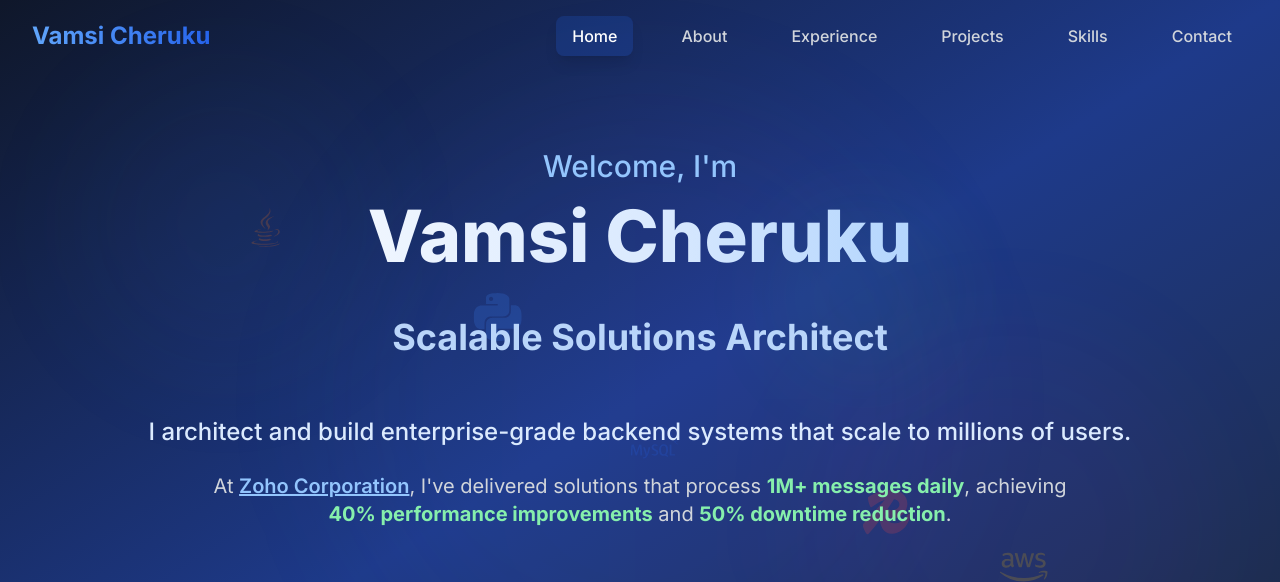
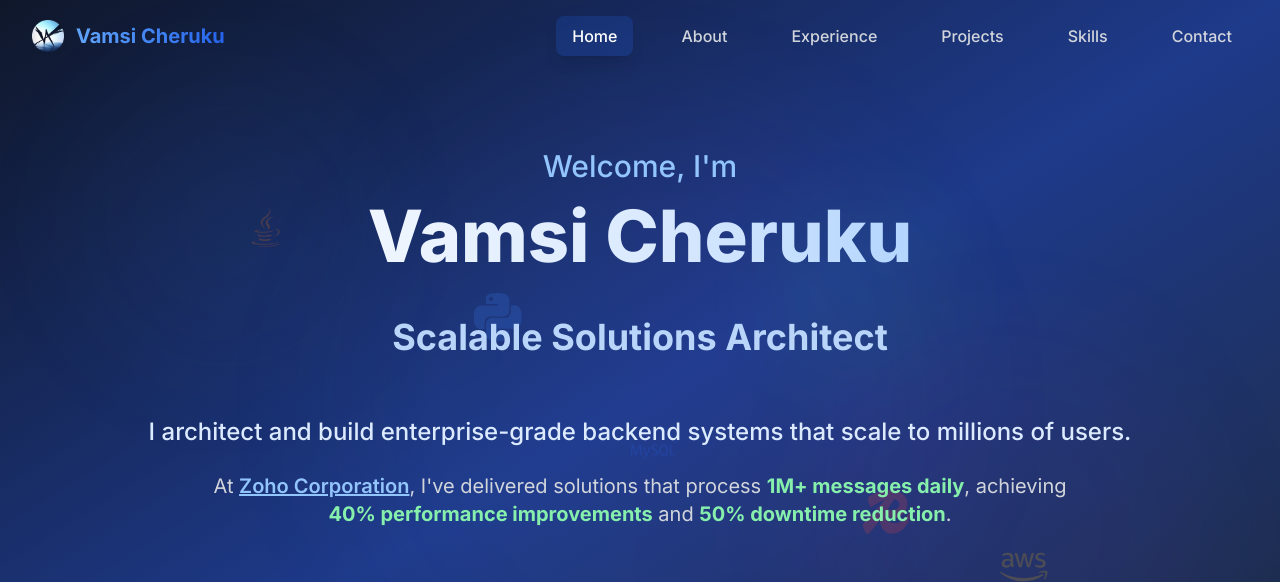
Before and after one commit to Vamsi-027/Portfolio, a React (Create React App) app: page / in a window 1280 px wide. Shown: the top 582 px of the page. Built offline with nearby package versions, Linux system fonts and the light colour scheme.

Commit message:
Icons updated

```diff
--- a/public/index.html
+++ b/public/index.html
@@ -2,10 +2,12 @@
 <html lang="en">
   <head>
     <meta charset="utf-8" />
-    <link rel="apple-touch-icon" sizes="180x180" href="/apple-touch-icon.png">
-    <link rel="icon" type="image/png" sizes="32x32" href="/favicon-32x32.png">
-    <link rel="icon" type="image/png" sizes="16x16" href="/favicon-16x16.png">
-    <link rel="manifest" href="/site.webmanifest">
+    <link rel="apple-touch-icon" sizes="180x180" href="%PUBLIC_URL%/apple-touch-icon.png">
+    <link rel="icon" type="image/png" sizes="32x32" href="%PUBLIC_URL%/favicon-32x32.png">
+    <link rel="icon" type="image/png" sizes="16x16" href="%PUBLIC_URL%/favicon-16x16.png">
+    <link rel="manifest" href="%PUBLIC_URL%/site.webmanifest">
+    <!-- Fallback favicon -->
+    <link rel="icon" href="%PUBLIC_URL%/favicon.ico" />
 
     <meta name="viewport" content="width=device-width, initial-scale=1" />
     <meta name="theme-color" content="#1e40af" />
--- a/src/components/Footer.js
+++ b/src/components/Footer.js
@@ -18,9 +18,16 @@ function Footer() {
         <div className="grid grid-cols-1 md:grid-cols-3 gap-8">
           {/* Brand Section */}
           <div className="space-y-4">
-            <h3 className="text-2xl font-bold bg-gradient-to-r from-blue-400 to-blue-600 bg-clip-text text-transparent">
-              Vamsi Cheruku
-            </h3>
+            <div className="flex items-center space-x-3">
+              <img
+                src="/logo.png"
+                alt="Vamsi Cheruku Logo"
+                className="w-8 h-8 rounded-lg shadow-sm"
+              />
+              <h3 className="text-2xl font-bold bg-gradient-to-r from-blue-400 to-blue-600 bg-clip-text text-transparent">
+                Vamsi Cheruku
+              </h3>
+            </div>
             <p className="text-gray-400 leading-relaxed">
               Backend Developer specializing in scalable web applications.
               Passionate about building robust systems that power modern applications
--- a/src/components/Header.js
+++ b/src/components/Header.js
@@ -59,13 +59,20 @@ function Header() {
           <div className="flex justify-between items-center py-4">
             {/* Logo */}
             <motion.div
-              className="text-2xl font-bold bg-gradient-to-r from-blue-400 to-blue-600 bg-clip-text text-transparent cursor-pointer select-none"
+              className="flex items-center space-x-3 cursor-pointer select-none"
               whileHover={{ scale: 1.05 }}
               onClick={() => handleNavClick('#home')}
               tabIndex={0}
               onKeyDown={(e) => e.key === 'Enter' && handleNavClick('#home')}
             >
-              Vamsi Cheruku
+              <img
+                src="/logo.png"
+                alt="Vamsi Cheruku Logo"
+                className="w-8 h-8 rounded-lg shadow-sm"
+              />
+              <span className="text-xl font-bold bg-gradient-to-r from-blue-400 to-blue-600 bg-clip-text text-transparent">
+                Vamsi Cheruku
+              </span>
             </motion.div>
 
             {/* Desktop Navigation */}
```
Also changed, not shown: public/logo.png (added), public/manifest.json, public/site.webmanifest, 1 other file (tests, documents, lock files or other folders).
